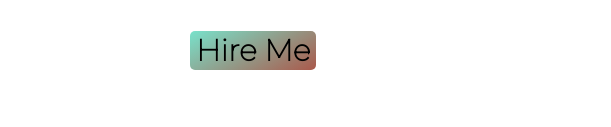
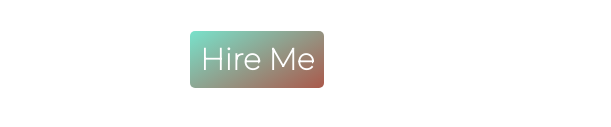
Before and after one commit to protyasha201/my-profile, a plain HTML site: page index.html in a window 1280 px wide. Shown: the part 465-592 px from the top of the page, 0-611 px from the left. Drawn offline with nearby package versions, Linux system fonts and the light colour scheme; grey boxes are pictures that could not be loaded.

Commit message:
added some css

```diff
--- a/style.css
+++ b/style.css
@@ -1,3 +1,4 @@
+
 a{
     text-decoration: none;
 }
@@ -50,6 +51,7 @@ body{
 }
 
 .buttons{
+    padding: 10px 10px;
     border-radius: 5px;
     border: none;
     font-size: 30px;
@@ -60,7 +62,7 @@ body{
 
 .buttons a{
     font-family: 'Montserrat', sans-serif !important;
-    color: black;
+    color: white;
     font-weight: bolder;
 }
 .subcontainer img{
```
Also changed, not shown: index.html (+1 -0 lines).
